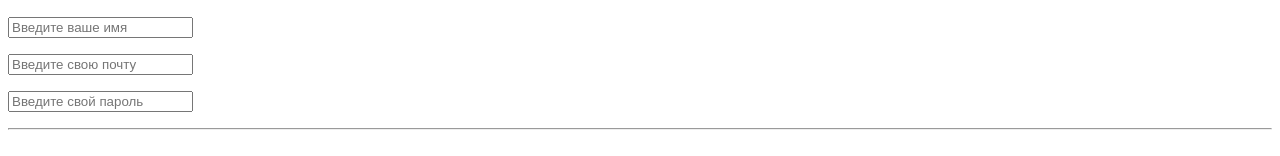
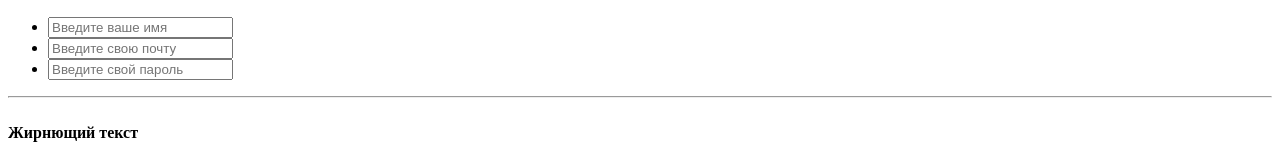
Before and after one commit to Singingbaobab/homework_levelup, a plain HTML site: page 1dz.html in a window 1280 px wide. Shown: the part 509-665 px from the top of the page. Drawn offline with Linux system fonts and the light colour scheme.

Commit message:
Add files via upload

```diff
--- a/1dz.html
+++ b/1dz.html
@@ -14,9 +14,13 @@
       <p>Lorem ipsum dolor, sit amet consectetur adipisicing elit. Assumenda sunt minima accusamus natus aspernatur debitis similique sit vitae nesciunt, quos est, necessitatibus ipsum repellat amet quasi in excepturi dicta id?</p>
       <p><a href="http://www.yandex.ru">Yandex</a></p>
       <img src="https://lh3.googleusercontent.com/proxy/-SFq1k20fktA5iwOG2jRzXCjE59Isn3eXOepyOKkCmBD0hL-AUE-8LUJ5WkpfKii1VgpmNJUS8JYH0E8gZagsjMdFXEnHwBYgV_AZUTtJYL1bHTtTZjxqWkbg-ty7Ij0Zv0ioSubp4gt-P4e03Ji7ixSFaaA2i1lGhbr5apfRF4q" alt="Vasilek">
-      <p><input placeholder="Введите ваше имя"></p>
-      <p><input placeholder="Введите свою почту"></p>
-      <p><input placeholder="Введите свой пароль"></p>
+      <form>
+        <ul>
+      <li><input type="text" placeholder="Введите ваше имя"></li>
+      <li><input type="text" placeholder="Введите свою почту"></li>
+      <li><input type="password" placeholder="Введите свой пароль"></li>
+      </ul>
+      </form>
       <hr>
       <br>
       <b>Жирнющий текст</b>
```
